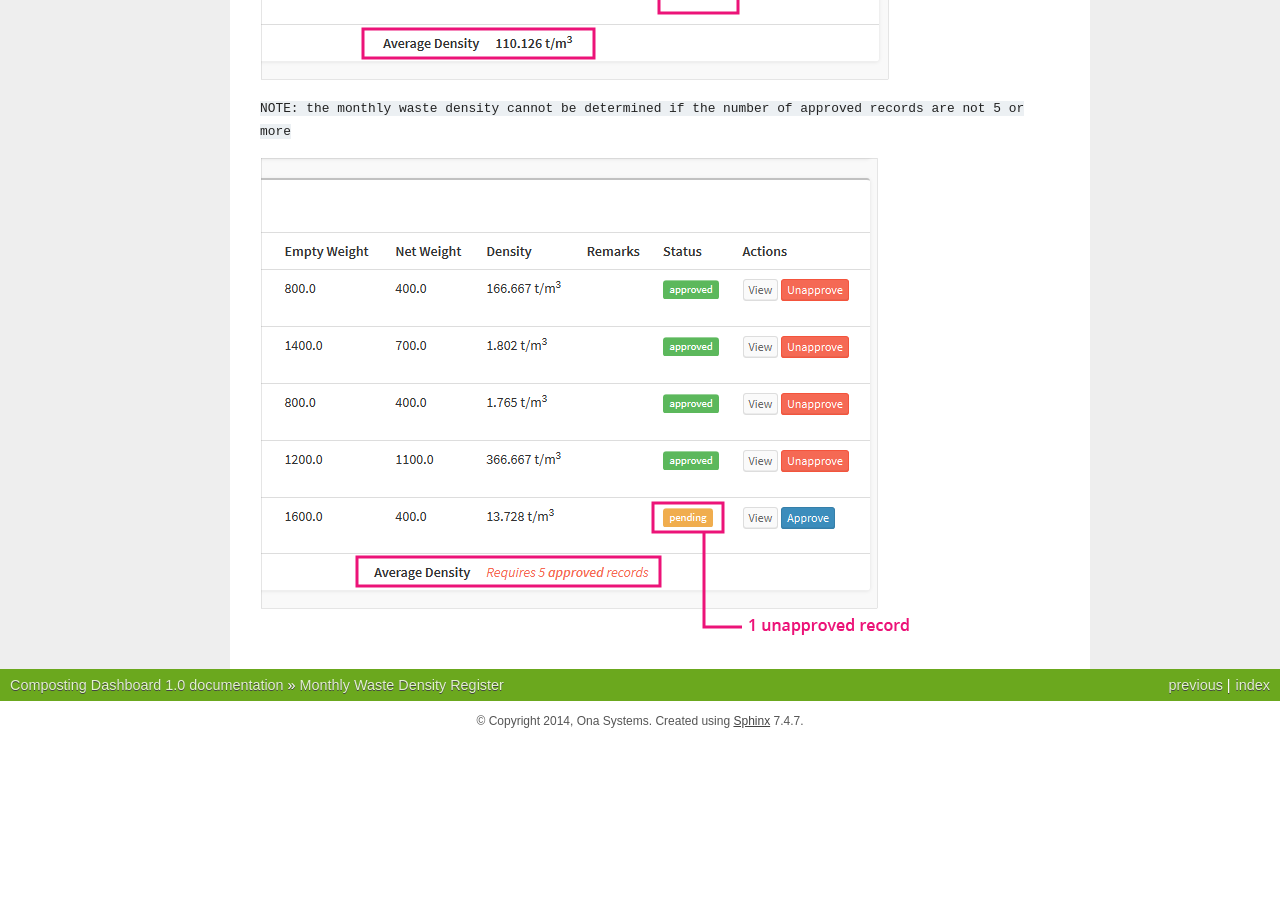
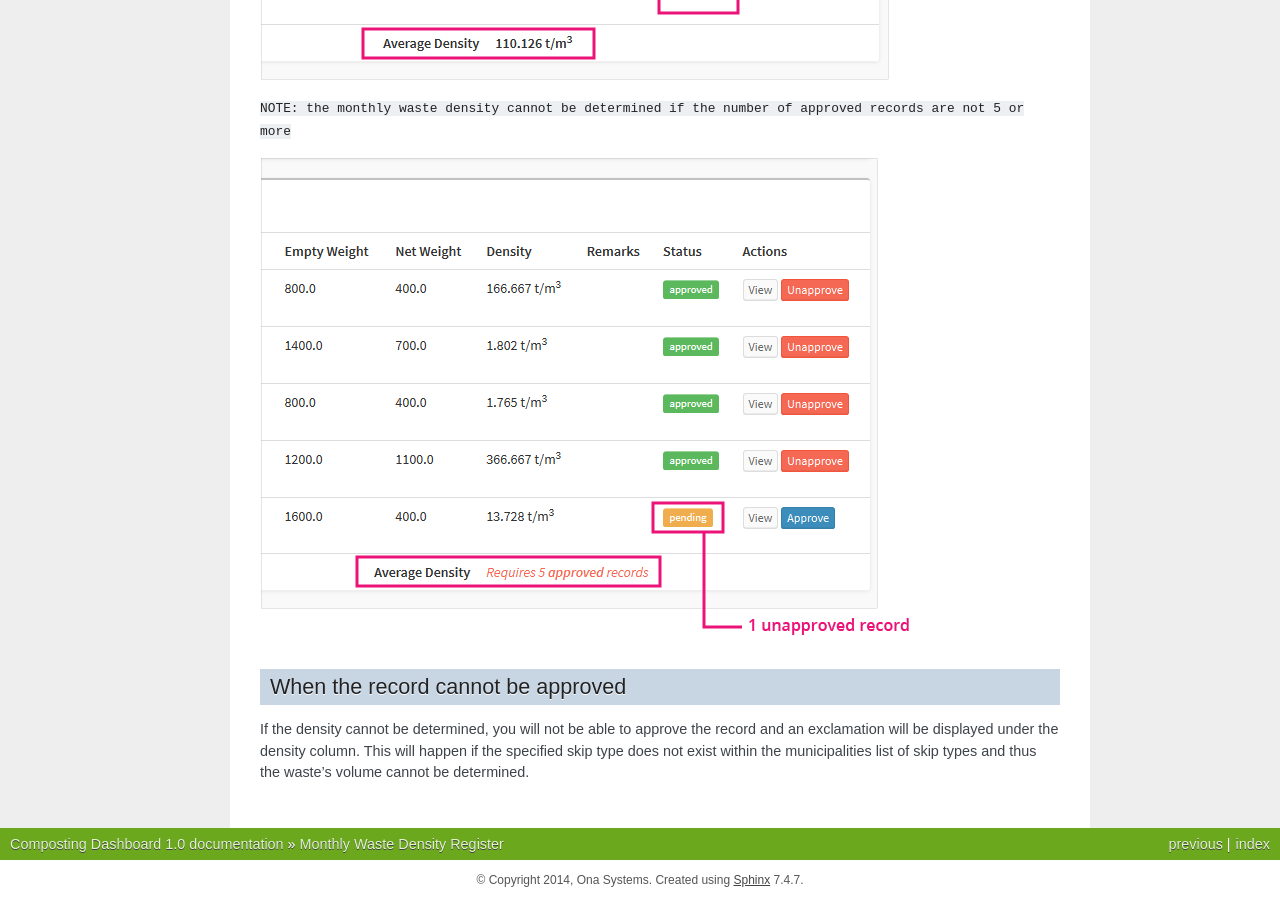
Before and after one commit to onaio/wb-composting, a Sphinx documentation site: the page built from docs/register_monthly_waste_density.rst, in a window 1280 px wide and 900 px high, scrolled down 608 px. Built offline with Sphinx 7.4.7, drawn with Linux system fonts in a browser that asks for light colours; pages that are not in the unit, such as notebooks, are missing from menus; before the commit the page ends 1349 px from its top, so only the background shows below that; some of the changed text lies outside the part shown.

Commit message:
LW: monthly waste density documentation

```diff
--- a/docs/register_monthly_waste_density.rst
+++ b/docs/register_monthly_waste_density.rst
@@ -19,3 +19,12 @@ An month's average density is then is calculated from 5 **approved** records.
 approved records are not 5 or more``
 
 .. image:: _static/monthly_waste_density_unapproved.png
+
+When the record cannot be approved
+==================================
+
+If the density cannot be determined, you will not
+be able to approve the record and an exclamation will be displayed under the
+density column. This will happen if the specified skip type does not exist
+within the municipalities list of skip types and thus the waste's volume
+cannot be determined.
```
